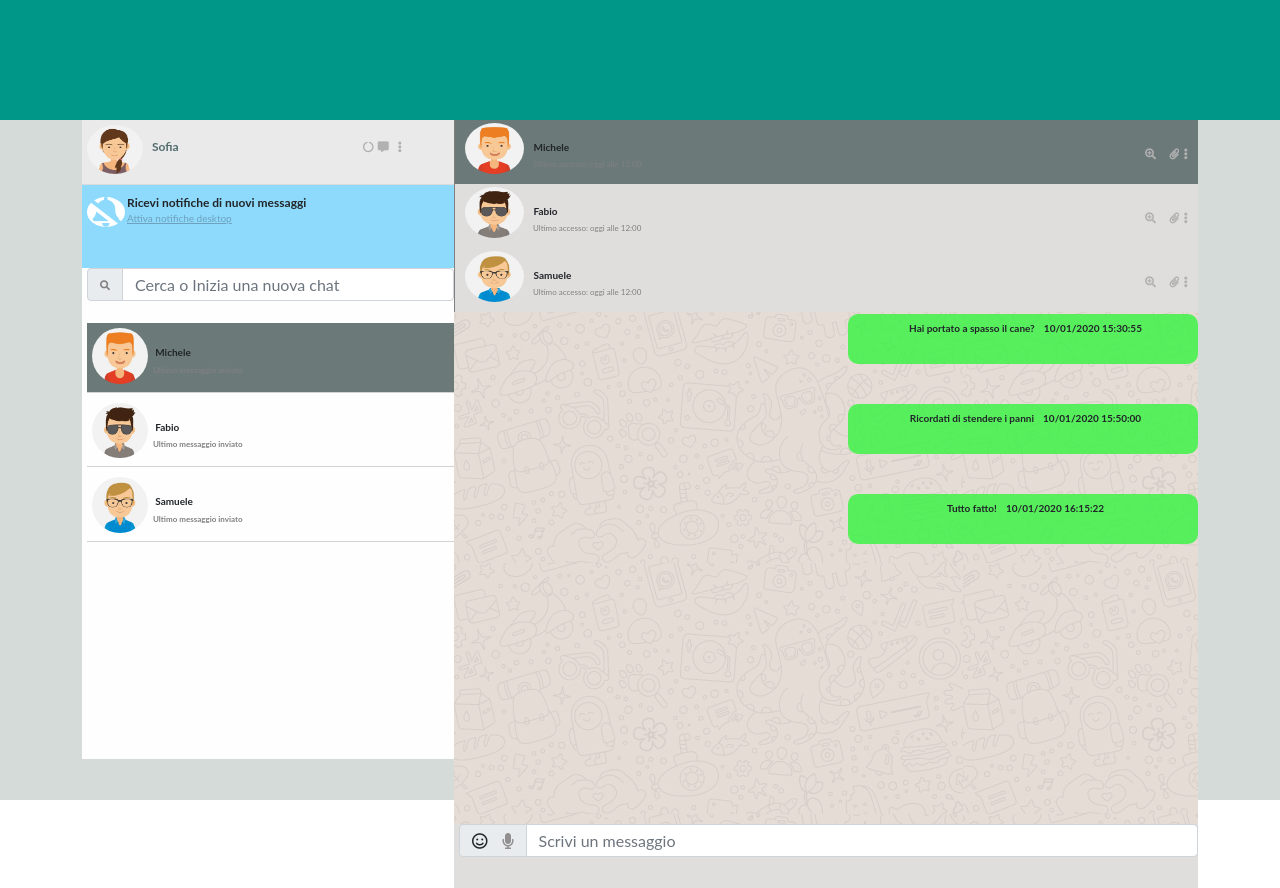
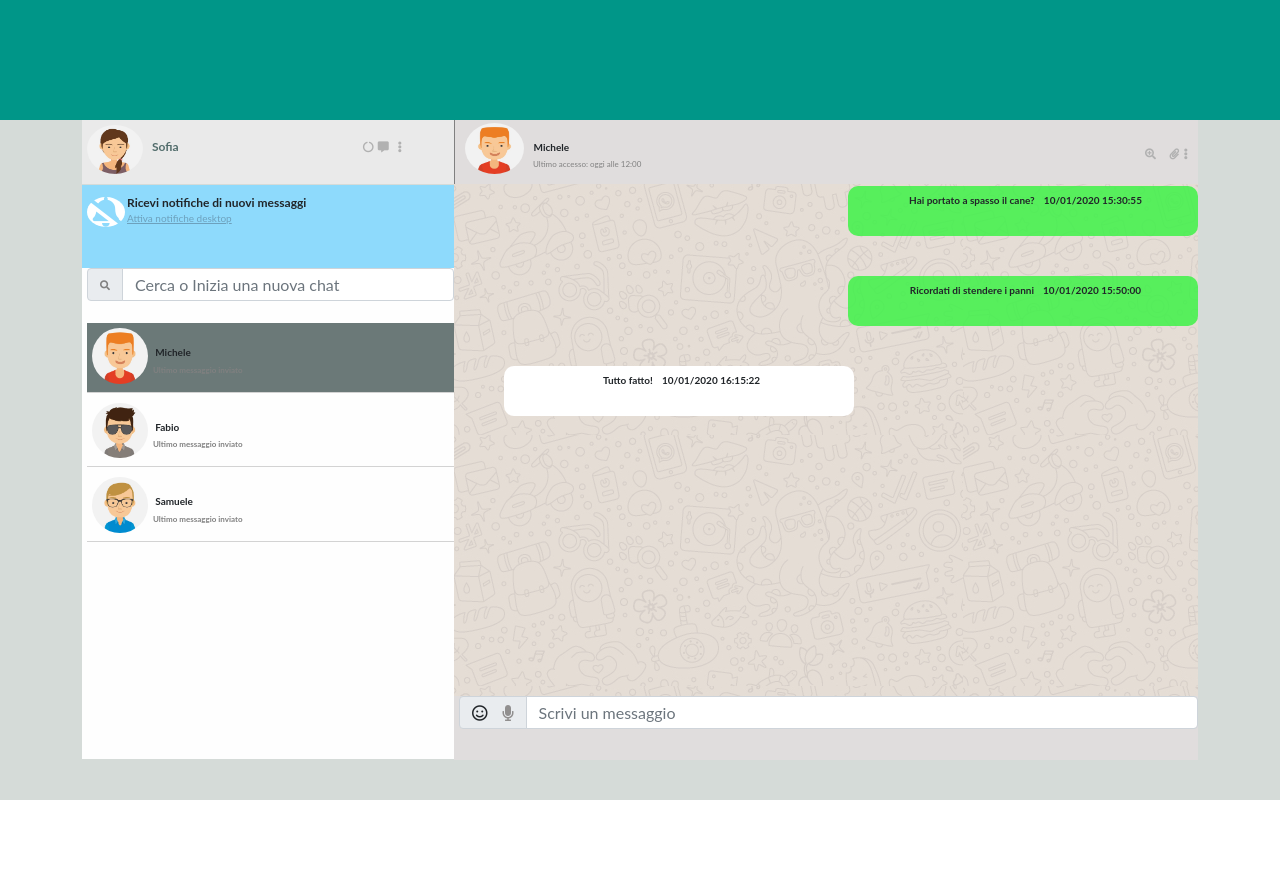
Before and after one commit to DomenicoLerose85/vue-boolzapp, a plain HTML site: page index.html in a window 1280 px wide. After the commit the page ends 800 px from the top, so only its background shows below. Drawn offline with nearby package versions, Linux system fonts and the light colour scheme.

Commit message:
milestone4_started

```diff
--- a/index.html
+++ b/index.html
@@ -46,6 +46,7 @@
                                 </div>
                                 <div class="col-4 contacts">
                                     <div class="contact1" @click="currentIndex = index" v-for="(contact, index) in contacts" :class=" (index === currentIndex) ? 'active' : '' " @click="viewChat(index)">
+                                        <!-- <div></div> -->
                                         <img :src="'img/avatar'+ contact.avatar +'.jpg'" :alt="'Avatar ' + contact.name" >
                                         <span>{{contact.name}}</span>
                                         <p>Ultimo messaggio inviato</p>
@@ -54,9 +55,9 @@
                             </div>
                         </div>
                         <div class="col-8">
-                            <div class="col-12 header" @click="currentIndex = index" v-for="(contact, index) in contacts" :class=" (index === currentIndex) ? 'active' : '' ">
-                                    <img :src="'img/avatar'+ contact.avatar +'.jpg'" :alt="'Avatar ' + contact.name">
-                                    <span>{{contact.name}}</span>
+                            <div class="col-12 header" >
+                                    <img :src="'img/avatar'+ contacts[currentIndex].avatar +'.jpg'">
+                                    <span>{{contacts[currentIndex].name}}</span>
                                     <p>Ultimo accesso: oggi alle 12:00</p>
                                 <div class="icons_right">
                                     <i class="fas fa-search-plus"></i>
@@ -65,7 +66,7 @@
                                 </div>
                             </div>
                             <div class="col-12 main">
-                                <div class="green-txt" v-for="(item, index) in contacts [currentIndex].messages " :key="index" :class="item.status === 'sent' ? 'sent' : 'received' ">
+                                <div class="green-txt" v-for="(item, index) in contacts [currentIndex].messages " :key="index" :class="item.status === 'sent' ? 'green-txt' : 'white-txt' ">
                                     <span>{{item.message}}</span>
                                     <span>{{item.date}}</span>
                                 </div>
```
